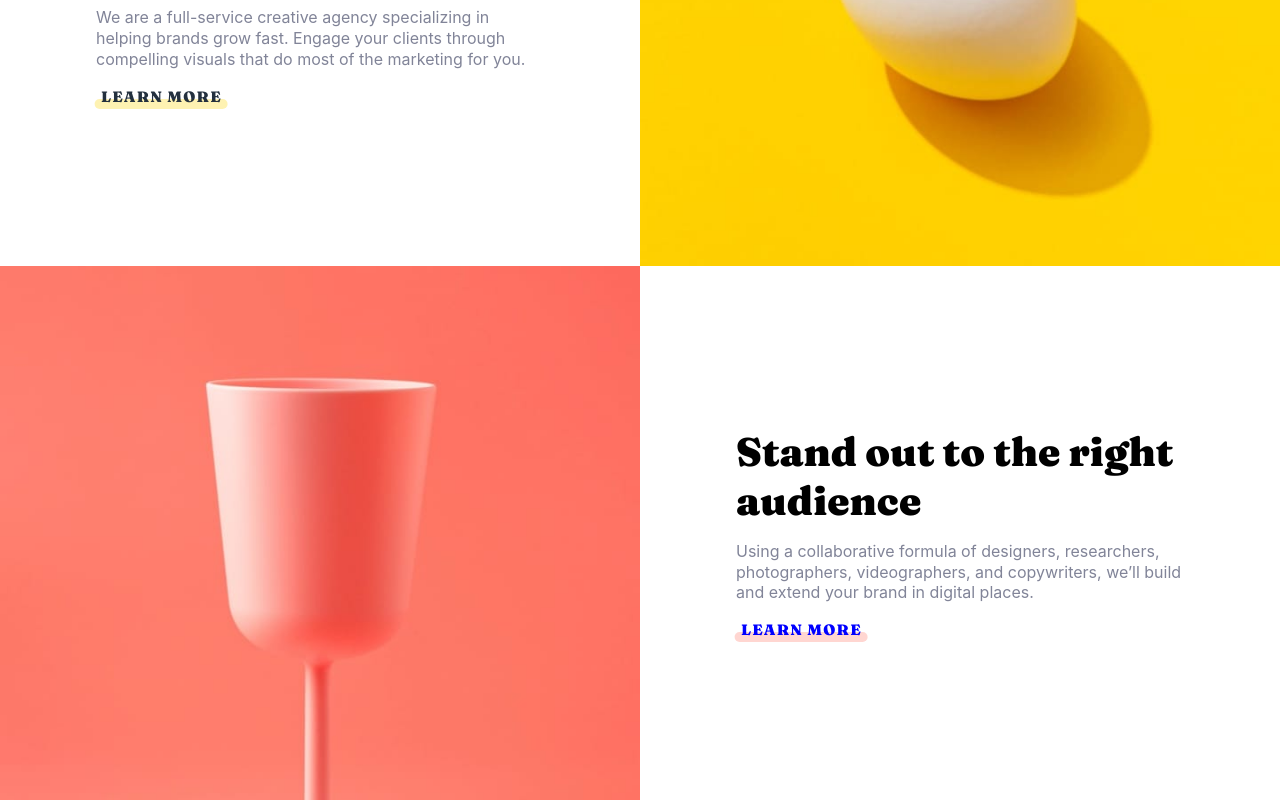
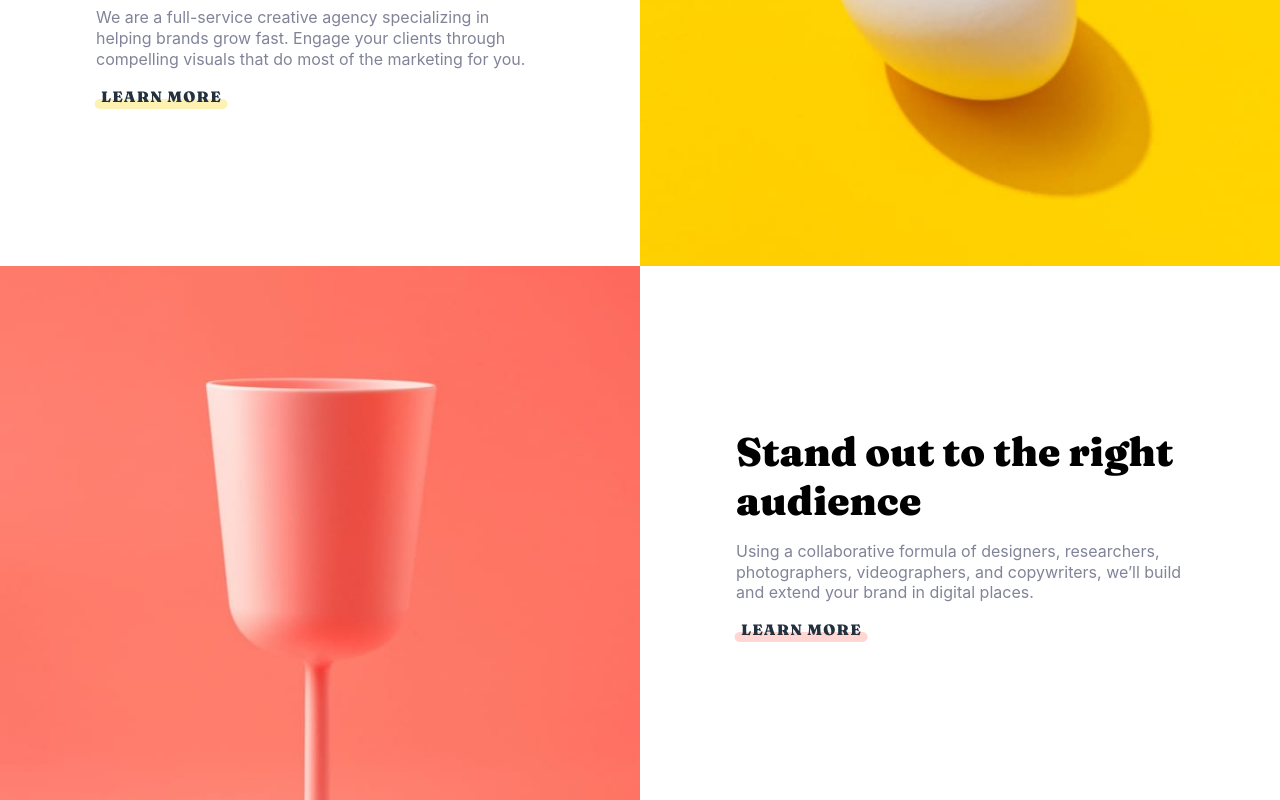
Before and after one commit to Maxnetz/Sunnyside-Agency, a React (Vite) app: page / in a window 1280 px wide. Shown: the part 1067-1867 px from the top of the page. Built offline with nearby package versions, Linux system fonts and the light colour scheme.

Commit message:
feat: added Transform section

```diff
--- a/src/components/StandOut/StandOut.scss
+++ b/src/components/StandOut/StandOut.scss
@@ -35,7 +35,7 @@
             font-size: 15px;
             font-weight: 900;
             letter-spacing: 15px * (0.08);
-            color: blue;
+            color: $very-dark-desaturated-blue;
             text-decoration: none;
             position: relative;
             margin-left: 5px;
--- a/src/components/Transform/Transform.tsx
+++ b/src/components/Transform/Transform.tsx
@@ -5,7 +5,7 @@ import egg from "../../assets/images/desktop/image-transform.jpg";
 
 const Transform = () => {
     return (
-        <div className="transform">
+        <div className="transform" id="transform">
             <div className="transform__left--text">
                 <div className="transform__text--container">
                     <h1>Transform your brand</h1>
```
